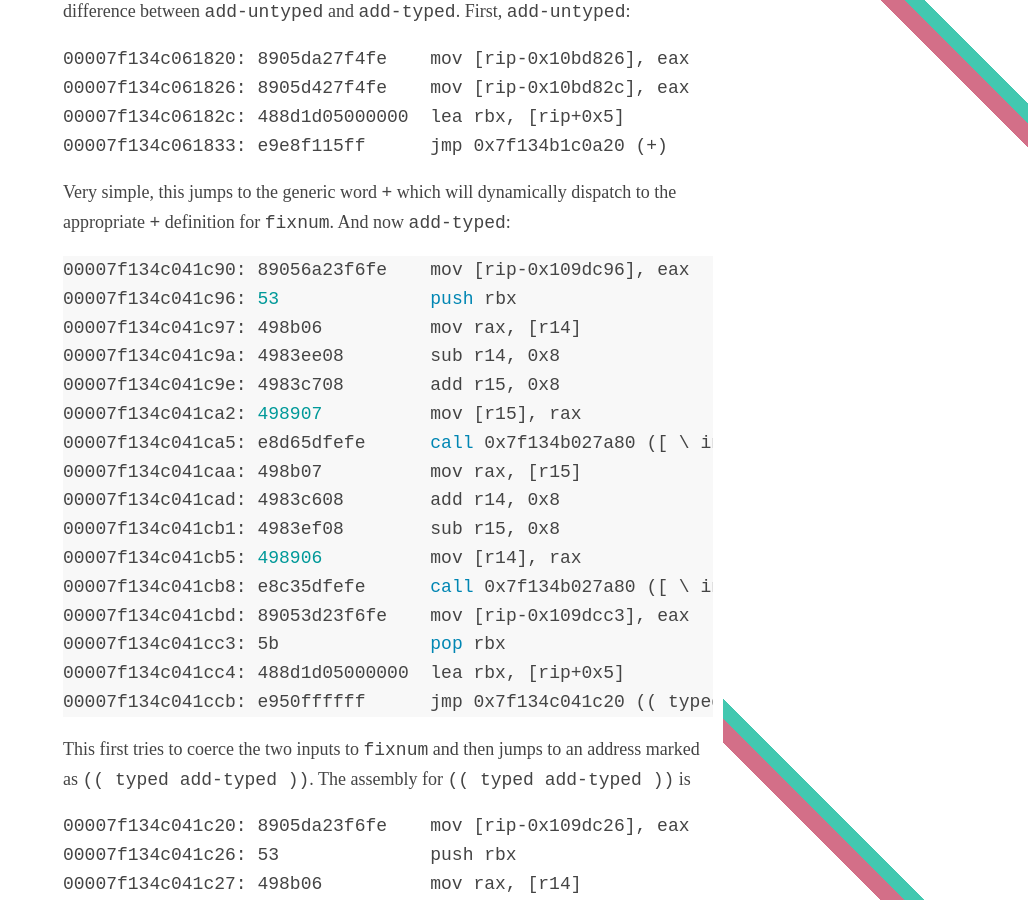
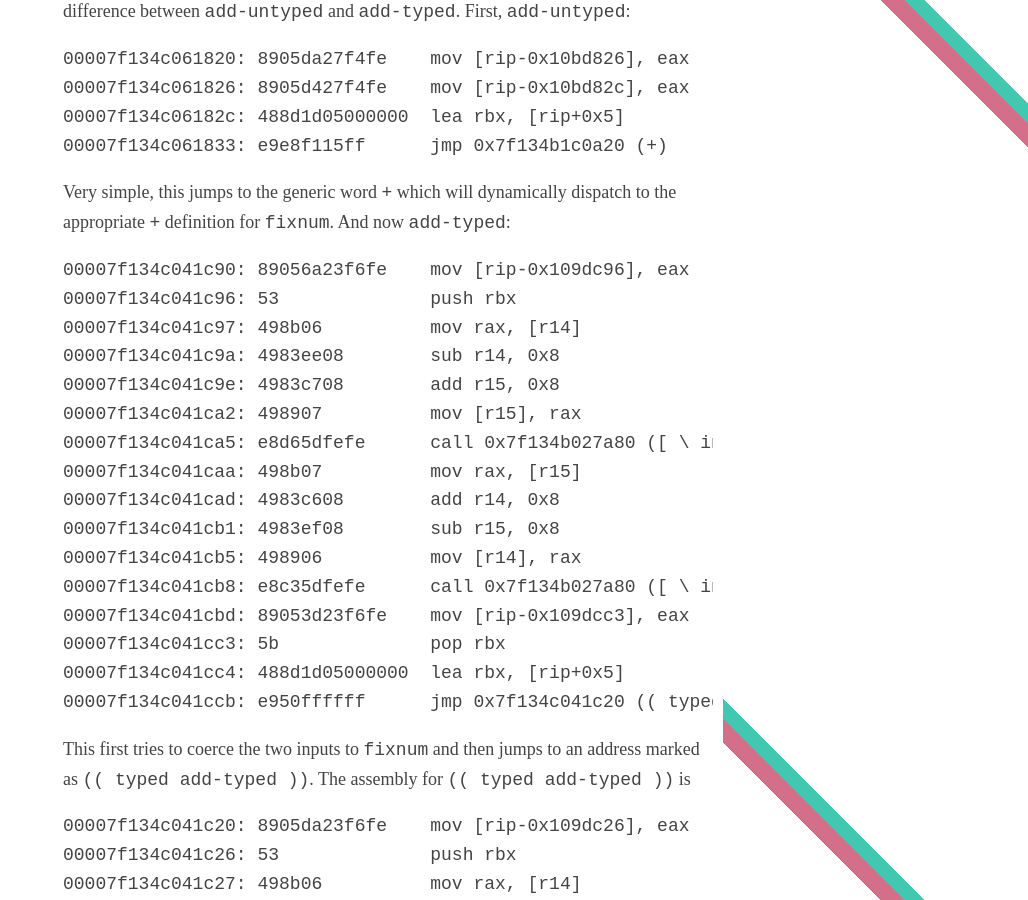
Before and after one commit to philipdexter/philipdexter.github.io, a Jekyll site: the page built from _posts/2018-06-30-factor-types.md, in a window 1280 px wide and 900 px high, scrolled down 522 px. Shown: the whole window, without its empty margins (252-1280 px from the left). Built offline with Jekyll 4.4.1, drawn with Linux system fonts in a browser that asks for light colours.

Commit message:
Fix language tag in factory-types post

````diff
--- a/_posts/2018-06-30-factor-types.md
+++ b/_posts/2018-06-30-factor-types.md
@@ -31,7 +31,7 @@ First, `add-untyped`:
 Very simple, this jumps to the generic word `+`
 which will dynamically dispatch to the appropriate `+` definition for `fixnum`.
 And now `add-typed`:
-```factor
+```asm
 00007f134c041c90: 89056a23f6fe    mov [rip-0x109dc96], eax
 00007f134c041c96: 53              push rbx
 00007f134c041c97: 498b06          mov rax, [r14]
````
